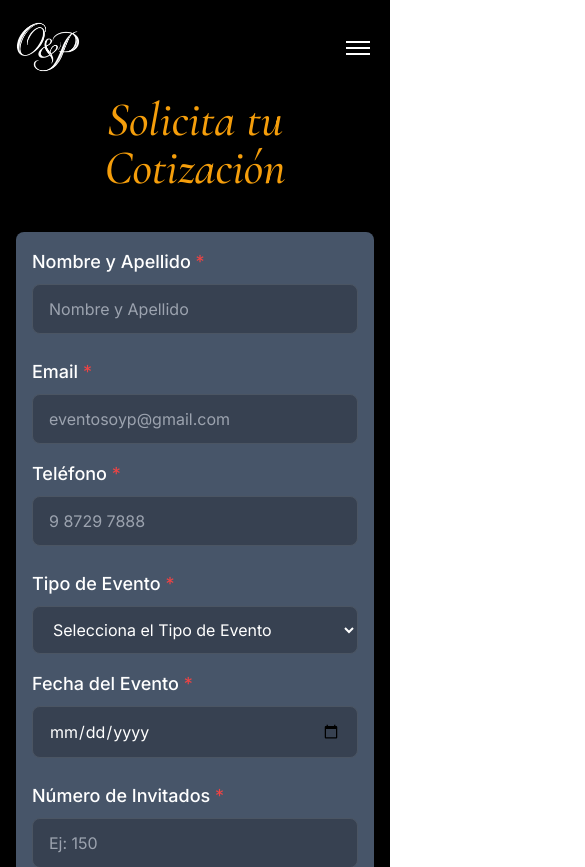
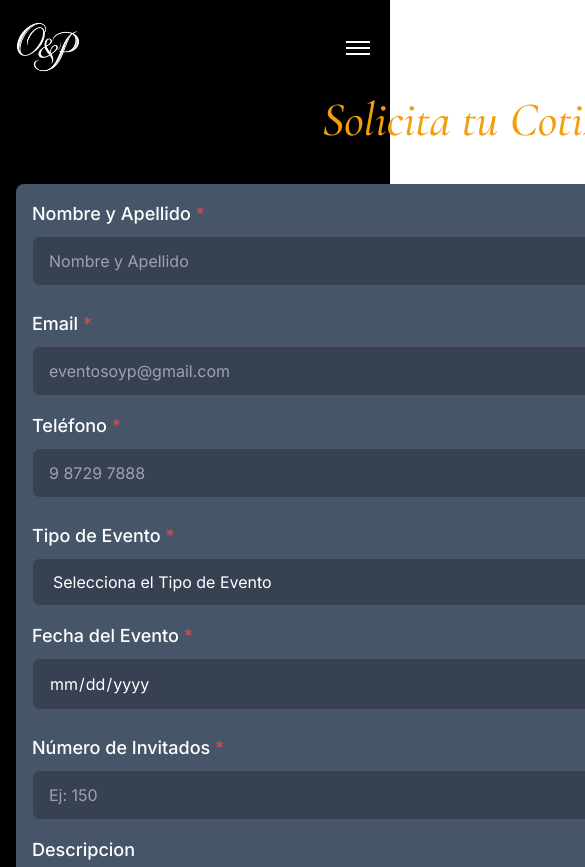
Before and after one commit to oportusc/banquetera-front, a React (Vite) app: page /contactanos in a window 390 px wide. Shown: the top 867 px of the page, 585 px wide, since content can reach past the window. Built offline with nearby package versions, Linux system fonts and the light colour scheme.

Commit message:
Update Contactanos component styles for improved layout and responsiveness; adjust width properties for better alignment and consistency.

```diff
--- a/src/pages/Home/components/Contactanos.jsx
+++ b/src/pages/Home/components/Contactanos.jsx
@@ -79,13 +79,13 @@ const Contactanos = ({detallado}) => {
   return (
     <section id="contactanos" className={`bg-black text-white ${detallado ? 'sm:py-8':'py-10 sm:py-12'} `}>
       <Toast ref={toast} />
-      <div className="max-w-screen-xl mx-auto px-4 sm:px-8">
+      <div className="w-[120vh] mx-auto px-4 sm:px-8">
         <div className="text-center">
           <h2 className={`${detallado ? 'italic text-5xl sm:text-6xl': 'text-6xl sm:text-7xl'} text-center font-cormorant text-amber-500 font-medium leading-none`}>Solicita tu Cotización</h2>
         </div>
         <div className="pt-10 sm:pt-20">
           {/* Formulario con Formik */}
-          <div className="bg-slate-600 rounded-lg p-4 sm:p-8 sm:w-[120vh]">
+          <div className="w-full bg-slate-600 rounded-lg p-4 sm:p-8">
             {/* <div className='flex'>
               <h3 className="text-4xl font-semibold mb-8 text-gold-400 font-cormorant text-amber-500 mx-auto">Solicita tu Cotización</h3>
             </div> */}
```
